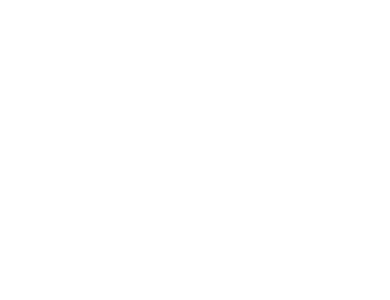
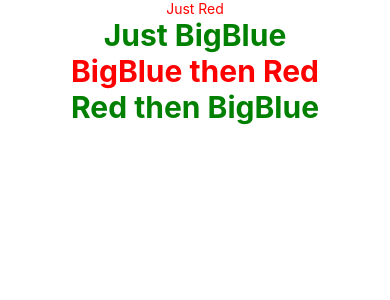
Before and after one commit to victor-iyi/AwesomeProject, a React Native app: screen / in a window 390 px wide. Shown: the top 300 px of the page. Built offline with nearby package versions, Linux system fonts and the light colour scheme.

Commit message:
React Native Stylesheet

```diff
--- a/App.js
+++ b/App.js
@@ -1,15 +1,16 @@
 import React, { Component } from 'react'
-import { AppRegistry, View } from 'react-native'
-import Blink from './src/components/blink-text'
+import { AppRegistry, StyleSheet, Text, View } from 'react-native'
+import { styles } from './src/stylesheet/style'
 
 export default class App extends Component {
 
   render() {
     return (
       <View style={{ alignItems: 'center' }}>
-        <Blink text='Victor is amazing!' />
-        <Blink text='This guy is lit!' />
-        <Blink text="I'm now on twitter!" />
+        <Text style={ styles.red }>Just Red</Text>
+        <Text style={ styles.bigblue }>Just BigBlue</Text>
+        <Text style={ [styles.bigblue, styles.red] }>BigBlue then Red</Text>
+        <Text style={ [styles.red, styles.bigblue] }>Red then BigBlue</Text>
       </View>
     )
   }
--- /dev/null
+++ b/src/stylesheet/style.js
@@ -0,0 +1,12 @@
+import { StyleSheet } from 'react-native'
+
+export const styles = StyleSheet.create({
+  bigblue: {
+    color: 'green',
+    fontWeight: 'bold',
+    fontSize: 30
+  },
+  red: {
+    color: 'red'
+  }
+})
```
